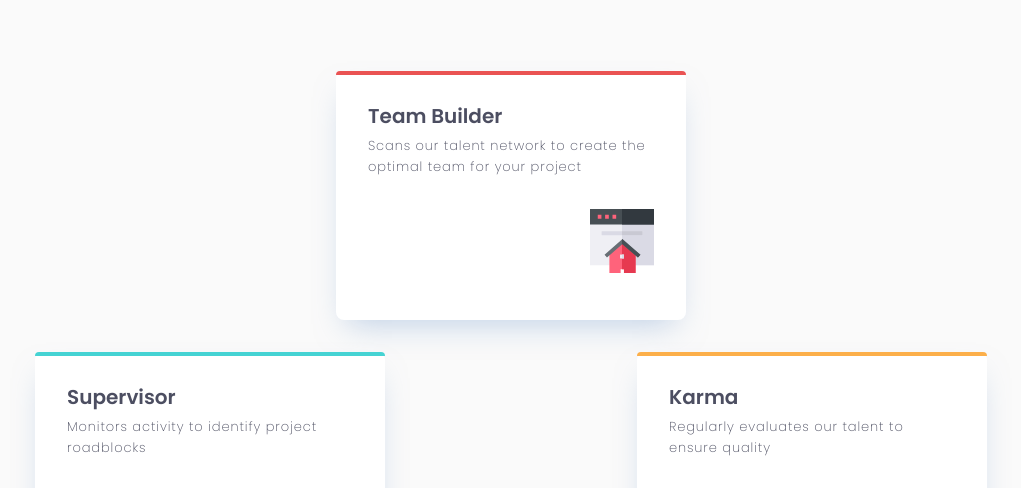
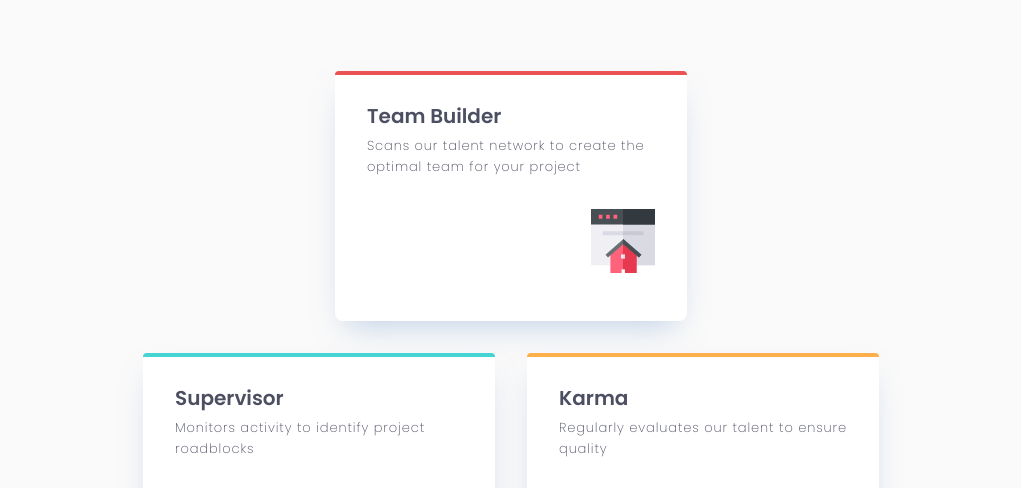
Before and after one commit to hakan-kemal/four-card-feature-section, a plain HTML site: page index.html in a window 1280 px wide. Shown: the part 242-730 px from the top of the page, without its empty margins (129-1150 px from the left). Drawn offline with Linux system fonts and the light colour scheme.

Commit message:
minor layout + styling improvements

```diff
--- a/index.html
+++ b/index.html
@@ -33,7 +33,8 @@
       </p>
     </header>
 
-    <main class="features">
+    <main>
+      <article class="features">
         <section class="feature-card supervisor">
           <h2>Supervisor</h2>
           <p>Monitors activity to identify project roadblocks</p>
@@ -56,9 +57,12 @@
 
         <section class="feature-card calculator">
           <h2>Calculator</h2>
-        <p>Uses data from past projects to provide better delivery estimates</p>
+          <p>
+            Uses data from past projects to provide better delivery estimates
+          </p>
           <img src="./images/icon-calculator.svg" alt="Calculator Icon" />
         </section>
+      </article>
     </main>
   </body>
 </html>
--- a/styles.css
+++ b/styles.css
@@ -34,9 +34,12 @@ html {
 }
 
 body {
+  display: flex;
+  flex-direction: column;
+  align-items: center;
   min-height: 100vh;
   font-size: 0.9375rem;
-  padding: 3.5rem 1.875rem;
+  padding: 3.5rem 1.875rem 2.875rem 1.875rem;
 }
 
 .page-header {
@@ -73,7 +76,7 @@ body {
   margin-inline: auto;
   background-color: var(--color-white);
   border-radius: 0.5rem;
-  max-width: 21.875rem;
+  max-width: clamp(11rem, 100vw, 22rem);
   padding: 2rem;
   box-shadow: 0 1em 2em -0.73em rgba(131, 166, 210, 0.5);
   font-weight: 200;
@@ -103,7 +106,7 @@ body {
   }
 
   & img {
-    margin: 2rem 0 1em auto;
+    margin: 2rem 0 1rem auto;
   }
 }
 
@@ -154,12 +157,12 @@ body {
 
 @media (min-width: 90rem) {
   body {
-    padding: 7rem 10rem;
+    padding-top: 6.375rem;
+    padding-bottom: 10.125rem;
   }
 
   .features {
     grid-template: repeat(4, 1fr) / repeat(3, 1fr);
-    /* grid-template: repeat(2, 1fr) / repeat(3, 1fr); */
   }
 
   .supervisor {
```
Lines whose indentation alone changed are shown as unchanged.
